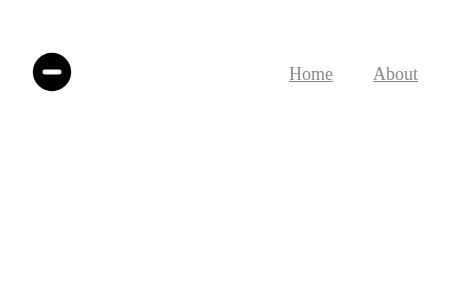
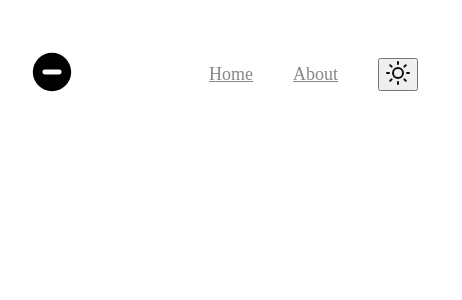
Before and after one commit to CodeurCopieur/nuxt3-unocss-minimal-portfolio, a Nuxt app: page / in a window 390 px wide. Shown: the top 300 px of the page, 462 px wide, since content can reach past the window. Built offline with nearby package versions, Linux system fonts and the light colour scheme.

Commit message:
Création de composants - Mode de interrupteur

```diff
--- a/app.vue
+++ b/app.vue
@@ -1,7 +1,7 @@
 <template>
-  <main class="h-auto w-full relative">
+  <main class="h-auto w-full relative dark:bg-dark-900">
     <Header/>
-    <div class="mx-auto w-full px-10 lg:max-w-screen-xl lg:px-0">
+    <div class="mx-auto w-full min-h-screen px-10 lg:max-w-screen-xl lg:px-0">
       <!-- <NuxtPage/> -->
     </div>
   </main>
--- a/components/Header.vue
+++ b/components/Header.vue
@@ -1,8 +1,12 @@
+<script setup>
+  const colorMode = useColorMode();
+</script>
 <template>
   <div class="flex bg-gray-50/10 w-full py-10 px-5 z-10 fixed items-center justify-between blackdrop-blur-sm dark:bg-gray-900/10">
     <nuxt-link to="">
       <svg
         class="h-12 w-12"
+        :class="{'text-gray-50' :$colorMode.preference === 'dark'}"
         fill="currentColor"
         viewBox="0 0 20 20"
         xmlns="http://www.w3.org/2000/svg"
@@ -20,6 +24,7 @@
         class="font-medium text-lg text-dark-900/50 dark:text-gray-50/80 hover:text-dark-900">Home</nuxt-link>
       <nuxt-link to="/about"
         class="font-medium text-lg text-dark-900/50 dark:text-gray-50/80 hover:text-dark-900">About</nuxt-link>
+        <switch-mode/>
     </nav>
   </div>
 </template>
--- /dev/null
+++ b/components/SwitchMode.vue
@@ -0,0 +1,24 @@
+<script setup>
+
+  const colorMode = useColorMode();
+
+  function toggleMode (mode) {
+    colorMode.preference = mode;
+  }
+
+</script>
+
+<template>
+  <button
+    v-if="$colorMode.preference === 'dark'"
+    @click="toggleMode('light')"
+    class="flex h-auto w-auto items-center">
+    <svg class="feather feather-moon text-gray-50" fill="none" height="24" stroke="currentColor" stroke-linecap="round" stroke-linejoin="round" stroke-width="2" viewBox="0 0 24 24" width="24" xmlns="http://www.w3.org/2000/svg"><path d="M21 12.79A9 9 0 1 1 11.21 3 7 7 0 0 0 21 12.79z"/></svg>
+  </button>
+
+  <button v-else
+    @click="toggleMode('dark')">
+    <svg class="feather feather-sun text-dark-900" fill="none" height="24" stroke="currentColor" stroke-linecap="round" stroke-linejoin="round" stroke-width="2" viewBox="0 0 24 24" width="24" xmlns="http://www.w3.org/2000/svg"><circle cx="12" cy="12" r="5"/><line x1="12" x2="12" y1="1" y2="3"/><line x1="12" x2="12" y1="21" y2="23"/><line x1="4.22" x2="5.64" y1="4.22" y2="5.64"/><line x1="18.36" x2="19.78" y1="18.36" y2="19.78"/><line x1="1" x2="3" y1="12" y2="12"/><line x1="21" x2="23" y1="12" y2="12"/><line x1="4.22" x2="5.64" y1="19.78" y2="18.36"/><line x1="18.36" x2="19.78" y1="5.64" y2="4.22"/></svg>
+  </button>
+
+</template>
```
